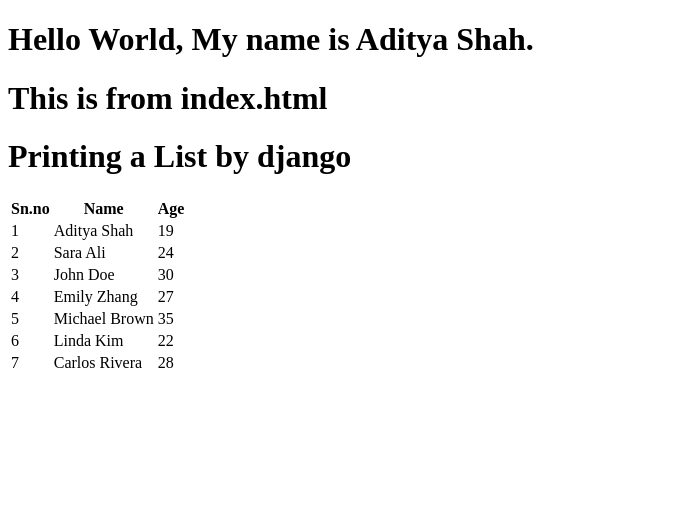
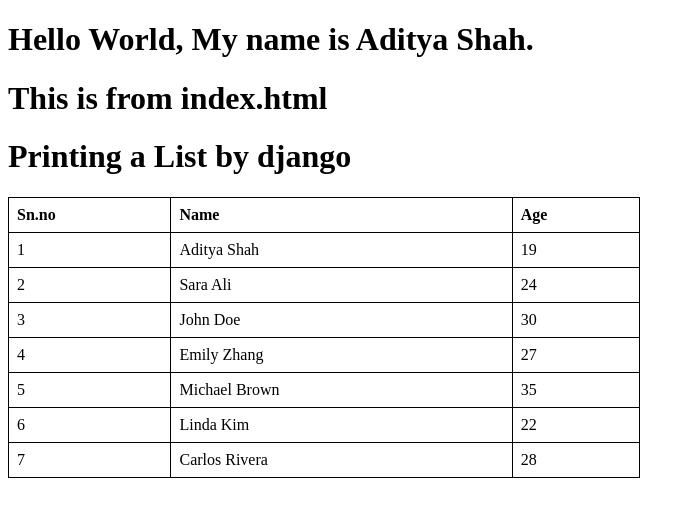
Before and after one commit to aadishah-projects/Django, a Django app: page / in a window 1280 px wide. Shown: the top 517 px of the page, without its empty margins (0-695 px from the left). Run offline with Django 5.2, Linux system fonts and the light colour scheme.

Commit message:
Added border to table via css

```diff
--- a/home/templates/home/index.html
+++ b/home/templates/home/index.html
@@ -4,6 +4,18 @@
     <meta charset="UTF-8">
     <meta name="viewport" content="width=device-width, initial-scale=1.0">
     <title>Django Tutorial</title>
+     <style>
+        table {
+            width: 50%;
+            border: 1px solid black; /* Outer border for the table */
+            border-collapse: collapse; /* Ensures borders are merged */
+        }
+        th, td {
+            border: 1px solid black; /* Border for table cells */
+            padding: 8px; /* Space inside the cells */
+            text-align: left; /* Align text to the left */
+        }
+    </style>
 </head>
 <body>
     <h1>Hello World, My name is Aditya Shah.</h1>
```
